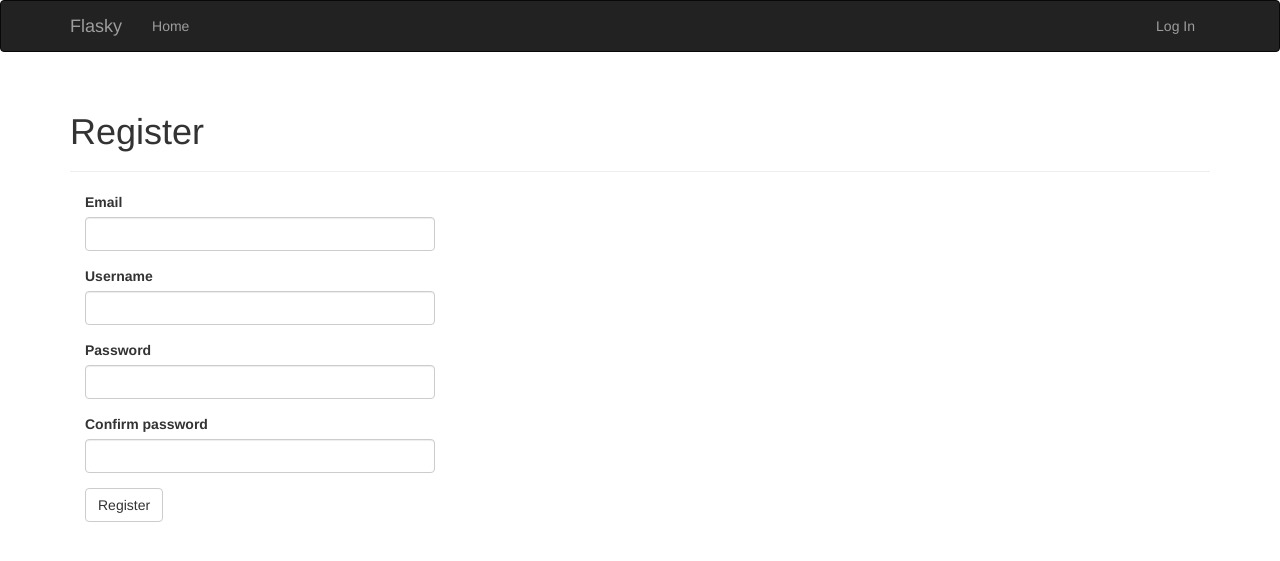
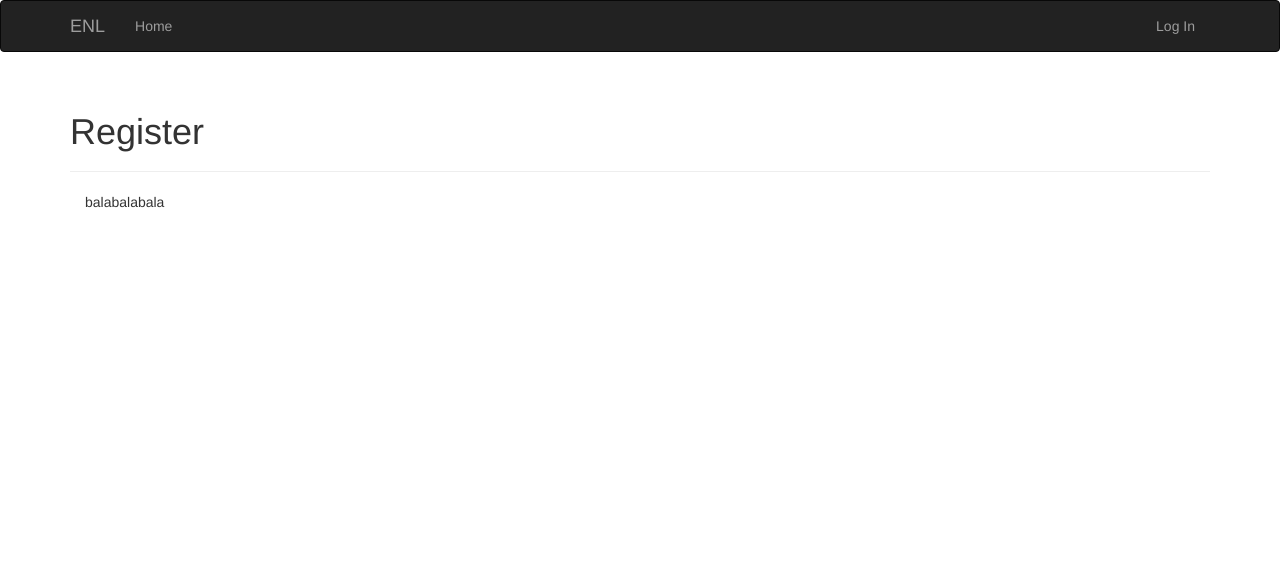
Before and after one commit to bllli/ingress-keys-management, a Flask app: page /auth/register in a window 1280 px wide. Shown: the top 561 px of the page. Run offline with Flask 2, Linux system fonts and the light colour scheme; parts of the project's set-up code (start-up, migrations or seed data) failed here and were passed over; some libraries are stand-ins or nearby versions.

Commit message:
修改一些字符串 & 加上北蓝网站的＂被攻击＂ & 去掉注册功能

```diff
--- a/app/auth/views.py
+++ b/app/auth/views.py
@@ -51,16 +51,18 @@ def logout():
 def register():
     form = RegistrationForm()
     if form.validate_on_submit():
-        user = User(email=form.email.data,
-                    username=form.username.data,
-                    password=form.password.data)
-        db.session.add(user)
-        db.session.commit()
-        token = user.generate_confirmation_token()
-        send_email(user.email, 'Confirm Your Account',
-                   'auth/email/confirm', user=user, token=token)
-        flash('A confirmation email has been sent to you by email.')
-        return redirect(url_for('auth.login'))
+        flash('2333333333333333333333333333')
+        return '233333333333333333333333333'
+        # user = User(email=form.email.data,
+        #             username=form.username.data,
+        #             password=form.password.data)
+        # db.session.add(user)
+        # db.session.commit()
+        # token = user.generate_confirmation_token()
+        # send_email(user.email, 'Confirm Your Account',
+        #            'auth/email/confirm', user=user, token=token)
+        # flash('A confirmation email has been sent to you by email.')
+        # return redirect(url_for('auth.login'))
     return render_template('auth/register.html', form=form)
 
 
--- a/app/templates/auth/login.html
+++ b/app/templates/auth/login.html
@@ -1,9 +1,10 @@
 {% extends "base.html" %}
 {% import "bootstrap/wtf.html" as wtf %}
 
-{% block title %}Flasky - Login{% endblock %}
+{% block title %}Login - ENL{% endblock %}
 
 {% block page_content %}
+{{ flash('本绿军网站遭遇蓝军攻击，拒绝新用户注册') }}
 <div class="page-header">
     <h1>Login</h1>
 </div>
--- a/app/templates/auth/register.html
+++ b/app/templates/auth/register.html
@@ -1,13 +1,13 @@
 {% extends "base.html" %}
 {% import "bootstrap/wtf.html" as wtf %}
 
-{% block title %}Flasky - Register{% endblock %}
+{% block title %}Register{% endblock %}
 
 {% block page_content %}
 <div class="page-header">
     <h1>Register</h1>
 </div>
 <div class="col-md-4">
-    {{ wtf.quick_form(form) }}
+    balabalabala
 </div>
 {% endblock %}
--- a/app/templates/base.html
+++ b/app/templates/base.html
@@ -1,6 +1,6 @@
 {% extends "bootstrap/base.html" %}
 
-{% block title %}Flasky{% endblock %}
+{% block title %}Oh My Great ENL{% endblock %}
 
 {% block head %}
 {{ super() }}
@@ -19,7 +19,7 @@
                 <span class="icon-bar"></span>
                 <span class="icon-bar"></span>
             </button>
-            <a class="navbar-brand" href="{{ url_for('main.index') }}">Flasky</a>
+            <a class="navbar-brand" href="{{ url_for('main.index') }}">ENL</a>
         </div>
         <div class="navbar-collapse collapse">
             <ul class="nav navbar-nav">
--- a/app/templates/index.html
+++ b/app/templates/index.html
@@ -1,7 +1,7 @@
 {% extends "base.html" %}
 {% import "_macros.html" as macros %}
 
-{% block title %}Flasky{% endblock %}
+{% block title %}ENL{% endblock %}
 
 {% block page_content %}
 <div class="page-header">
```
